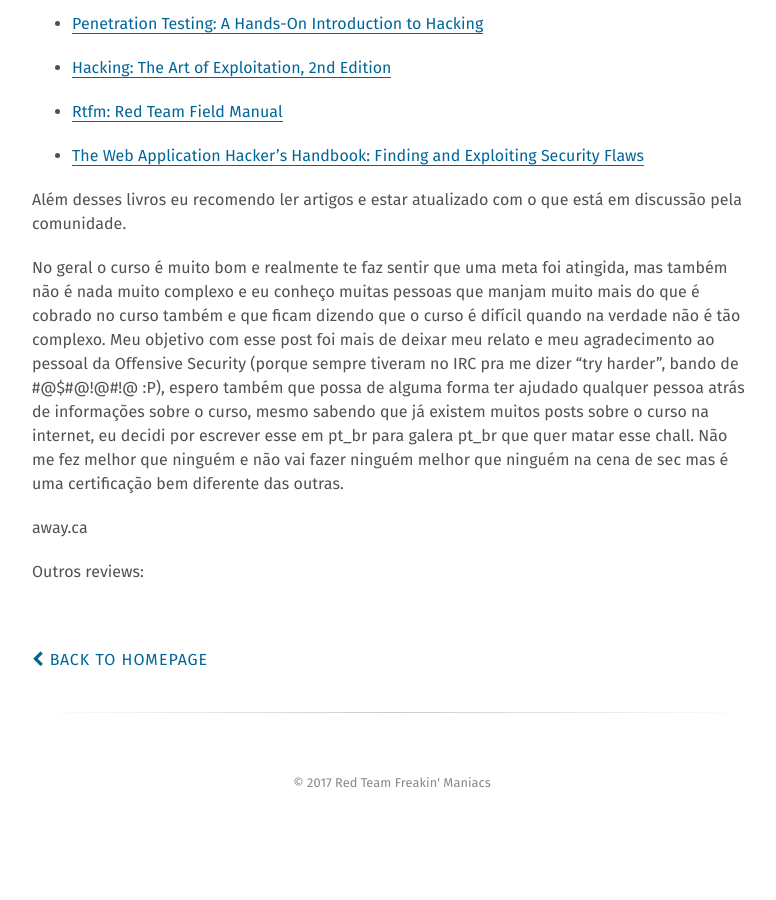
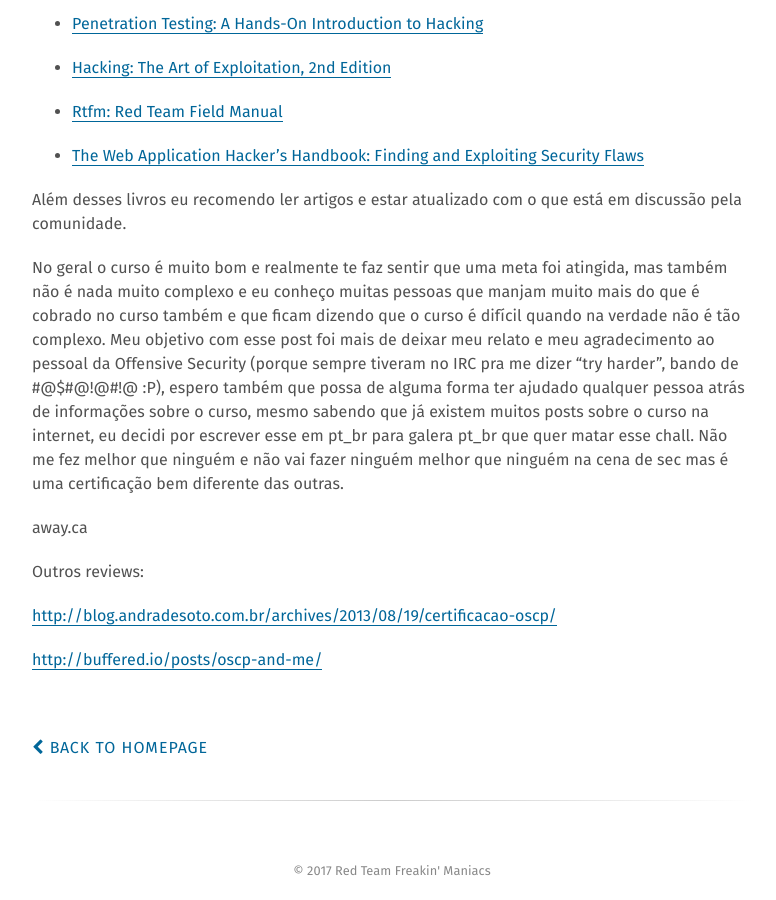
Before and after one commit to rtfm-ctf/rtfm-ctf.github.io, a Jekyll site: the page built from _posts/2017-04-15-PWN-PATH-TO-OSCP.MD, in a window 1280 px wide and 900 px high, scrolled down 2844 px. Shown: the whole window, without its empty margins (248-1024 px from the left). Built offline with Jekyll 4.4.1, drawn with Linux system fonts in a browser that asks for light colours; before the commit the page ends 3656 px from its top, so only the background shows below that.

Commit message:
Update 2017-04-15-PWN-PATH-TO-OSCP.MD

```diff
--- a/_posts/2017-04-15-PWN-PATH-TO-OSCP.MD
+++ b/_posts/2017-04-15-PWN-PATH-TO-OSCP.MD
@@ -69,9 +69,9 @@ away.ca
 
 Outros reviews:
 
-[link text itself]: http://blog.andradesoto.com.br/archives/2013/08/19/certificacao-oscp/
+<http://blog.andradesoto.com.br/archives/2013/08/19/certificacao-oscp/>
 
-[link text itself]: http://buffered.io/posts/oscp-and-me/
+<http://buffered.io/posts/oscp-and-me/>
 
 
 [Metasploit: The Penetration Tester's Guide]: <https://www.amazon.com/Metasploit-Penetration-Testers-David-Kennedy/dp/159327288X/ref=sr_1_1?ie=UTF8&qid=1492297200&sr=8-1&keywords=metasploit>
```
